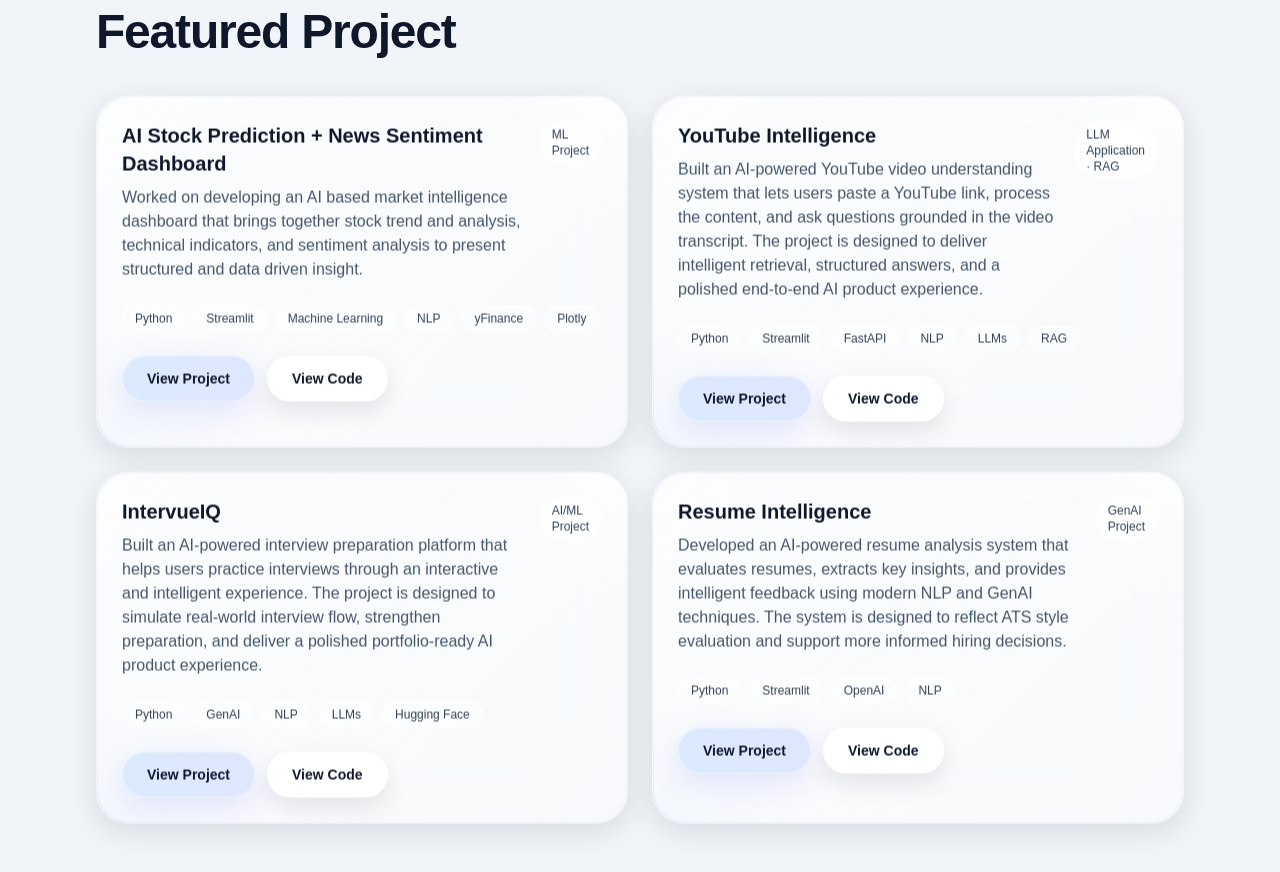
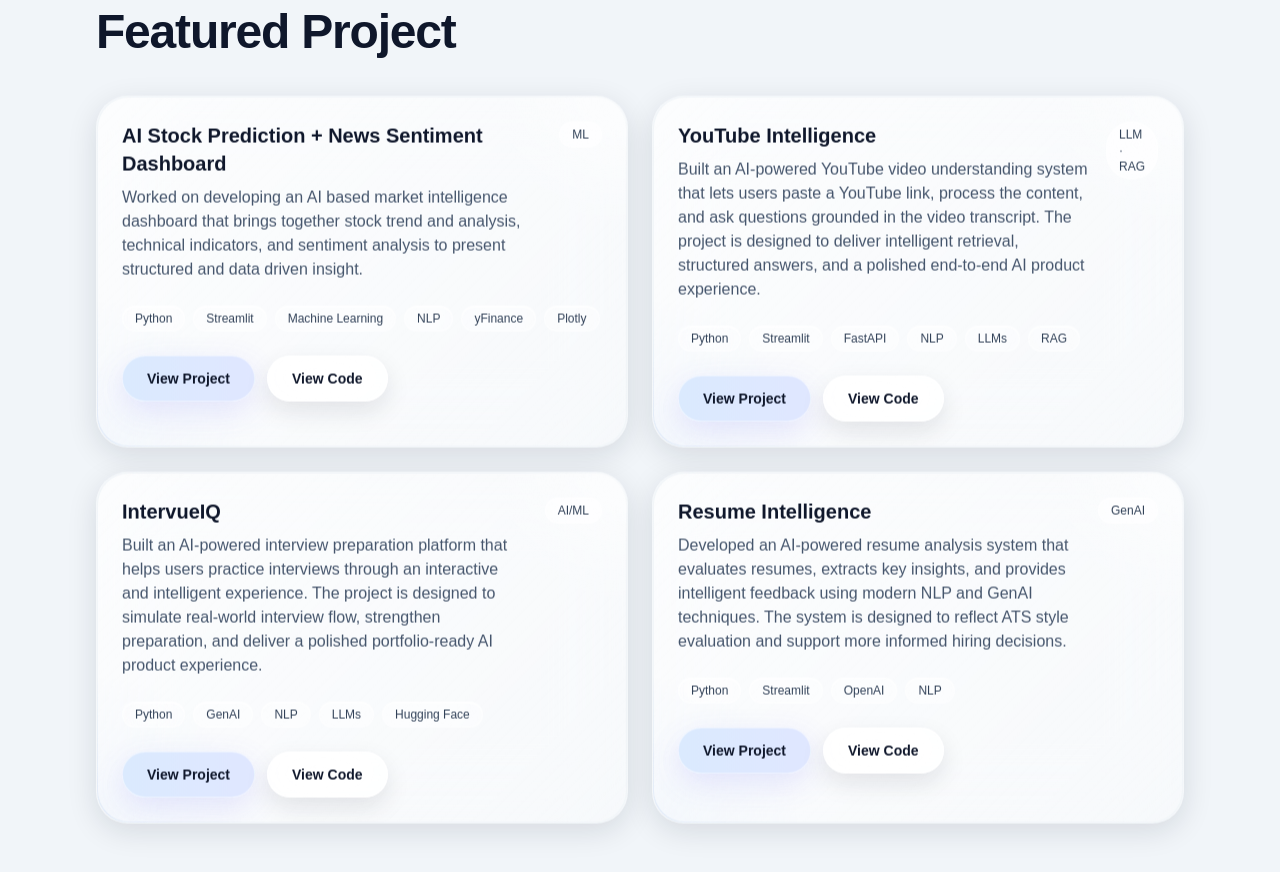
Before and after one commit to abdulxrahman-ai/abdulrahman, a Next.js app: page / in a window 1280 px wide. Shown: the part 1780-2652 px from the top of the page. Built offline with nearby package versions, Linux system fonts and the light colour scheme.

Commit message:
Update page.tsx

```diff
--- a/app/page.tsx
+++ b/app/page.tsx
@@ -797,7 +797,7 @@ className="bg-gradient-to-r from-sky-100 to-indigo-100 text-blue-800 border-blue
             <ProjectCard
               title="AI Stock Prediction + News Sentiment Dashboard"
               description="Worked on developing an AI based market intelligence dashboard that brings together stock trend and analysis, technical indicators, and sentiment analysis to present structured and data driven insight."
-              badge="ML Project"
+              badge="ML"
               skills={[
                 "Python",
                 "Streamlit",
@@ -814,7 +814,7 @@ className="bg-gradient-to-r from-sky-100 to-indigo-100 text-blue-800 border-blue
            <ProjectCard
               title="YouTube Intelligence"
               description="Built an AI-powered YouTube video understanding system that lets users paste a YouTube link, process the content, and ask questions grounded in the video transcript. The project is designed to deliver intelligent retrieval, structured answers, and a polished end-to-end AI product experience."
-              badge="LLM Application · RAG"
+              badge="LLM · RAG"
               skills={["Python", "Streamlit", "FastAPI", "NLP", "LLMs", "RAG"]}
               projectUrl="https://youtube-intelligence.streamlit.app/"
               codeUrl="https://github.com/abdulxrahman-ai/youtube-intelligence"
@@ -824,7 +824,7 @@ className="bg-gradient-to-r from-sky-100 to-indigo-100 text-blue-800 border-blue
             <ProjectCard
               title="IntervueIQ"
               description="Built an AI-powered interview preparation platform that helps users practice interviews through an interactive and intelligent experience. The project is designed to simulate real-world interview flow, strengthen preparation, and deliver a polished portfolio-ready AI product experience."
-              badge="AI/ML Project"
+              badge="AI/ML"
               skills={["Python", "GenAI", "NLP", "LLMs", "Hugging Face"]}
               projectUrl="https://huggingface.co/spaces/abdulxrahman/intervueiq"
               codeUrl="https://github.com/abdulxrahman-ai/intervueiq"
@@ -834,7 +834,7 @@ className="bg-gradient-to-r from-sky-100 to-indigo-100 text-blue-800 border-blue
             <ProjectCard
               title="Resume Intelligence"
               description="Developed an AI-powered resume analysis system that evaluates resumes, extracts key insights, and provides intelligent feedback using modern NLP and GenAI techniques. The system is designed to reflect ATS style evaluation and support more informed hiring decisions."
-              badge="GenAI Project"
+              badge="GenAI"
               skills={["Python", "Streamlit", "OpenAI", "NLP"]}
               projectUrl="https://abdul-resume-intelligence.streamlit.app/"
               codeUrl="https://github.com/abdulxrahman-ai/resume-intelligence"
```
